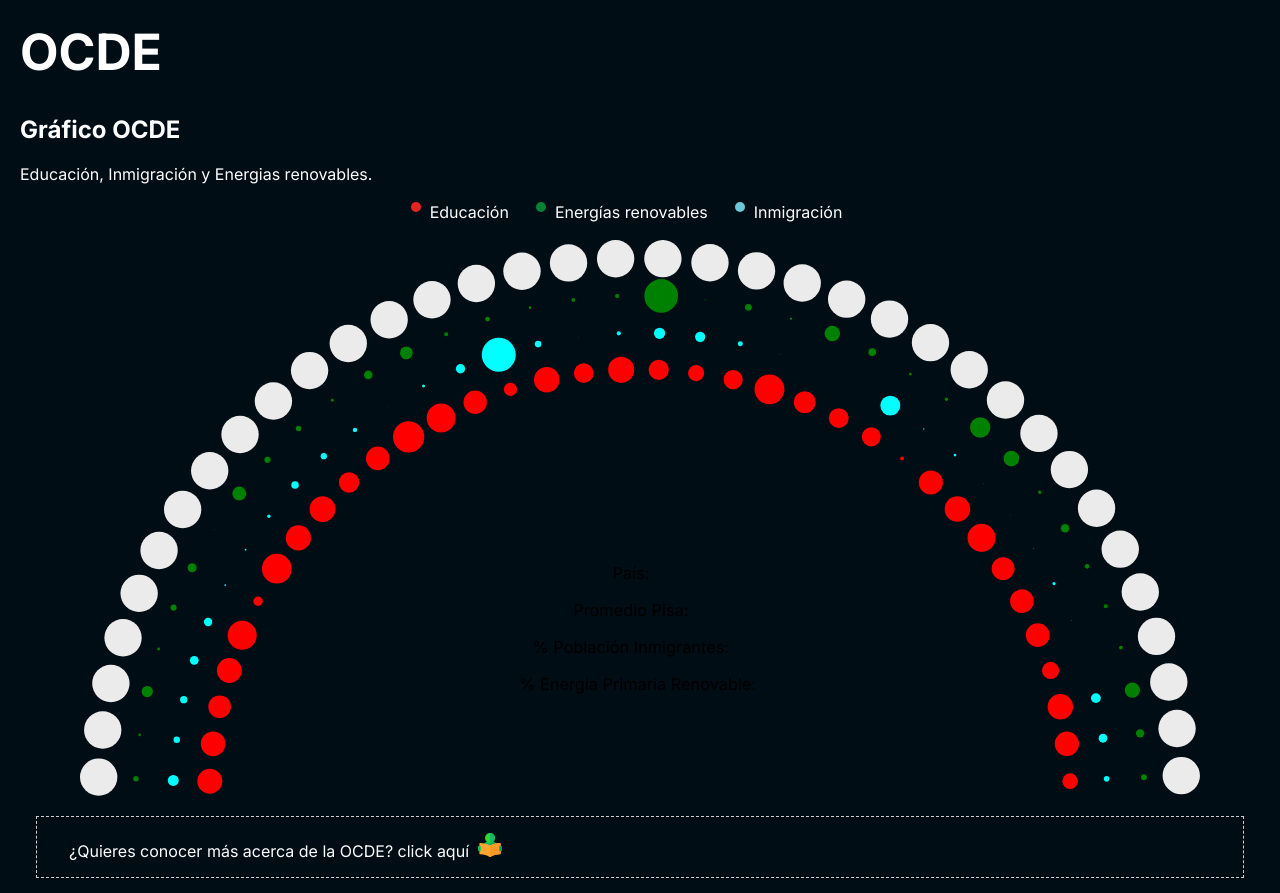
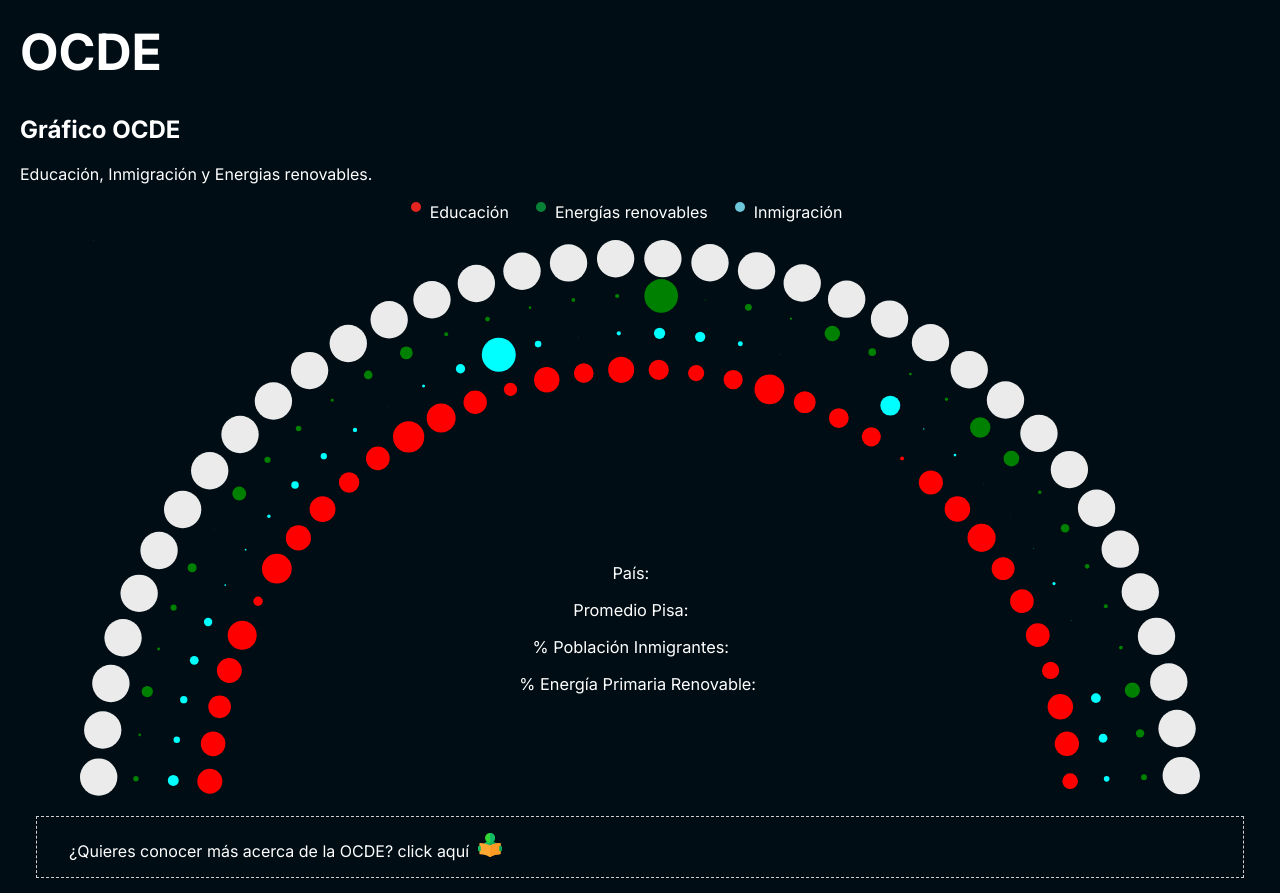
Before and after one commit to pensamientovisual/grupo2-2020-1, a PHP site: page / in a window 1280 px wide. Shown: the part 2148-3041 px from the top of the page. Run offline with PHP 8.4, Linux system fonts and the light colour scheme.

Commit message:
whitemode ocde

```diff
--- a/Archivos/css/style.css
+++ b/Archivos/css/style.css
@@ -20,13 +20,19 @@
 	font-size: 50px;
 }
 
-h1, h2, h3, p {
+h1, h2, h3, p{
     color: white;
 }
-h1.whitemode, h2.whitemode, h3.whitemode, p.whitemode {
+h1.whitemode, h2.whitemode, h3.whitemode, p.whitemode{
 	color: black;
 }
 
+text {
+    fill: white;
+}
+text.whitemode {
+    fill: black;
+}
 
 .hidden {
 	display: none;
```
